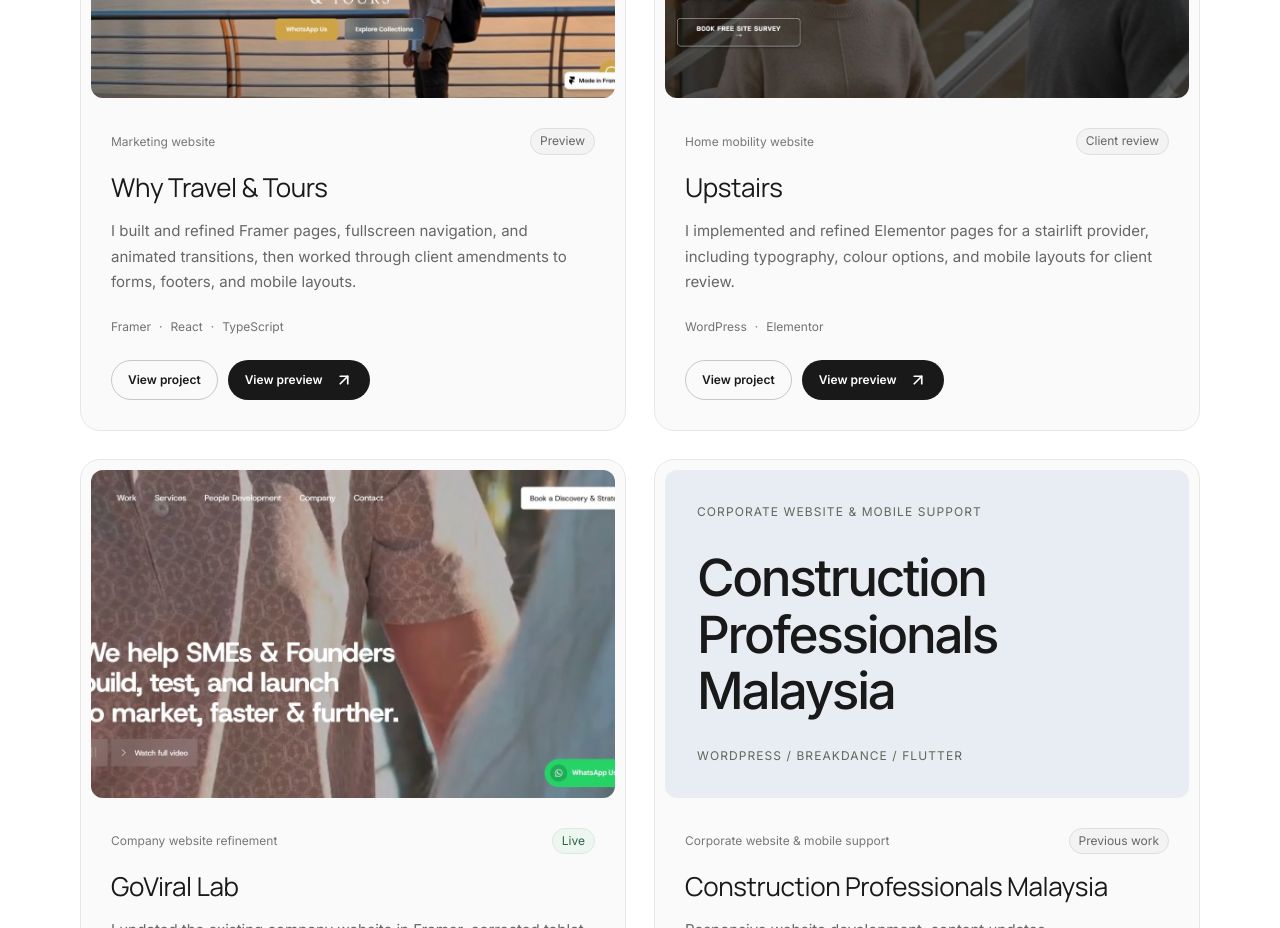
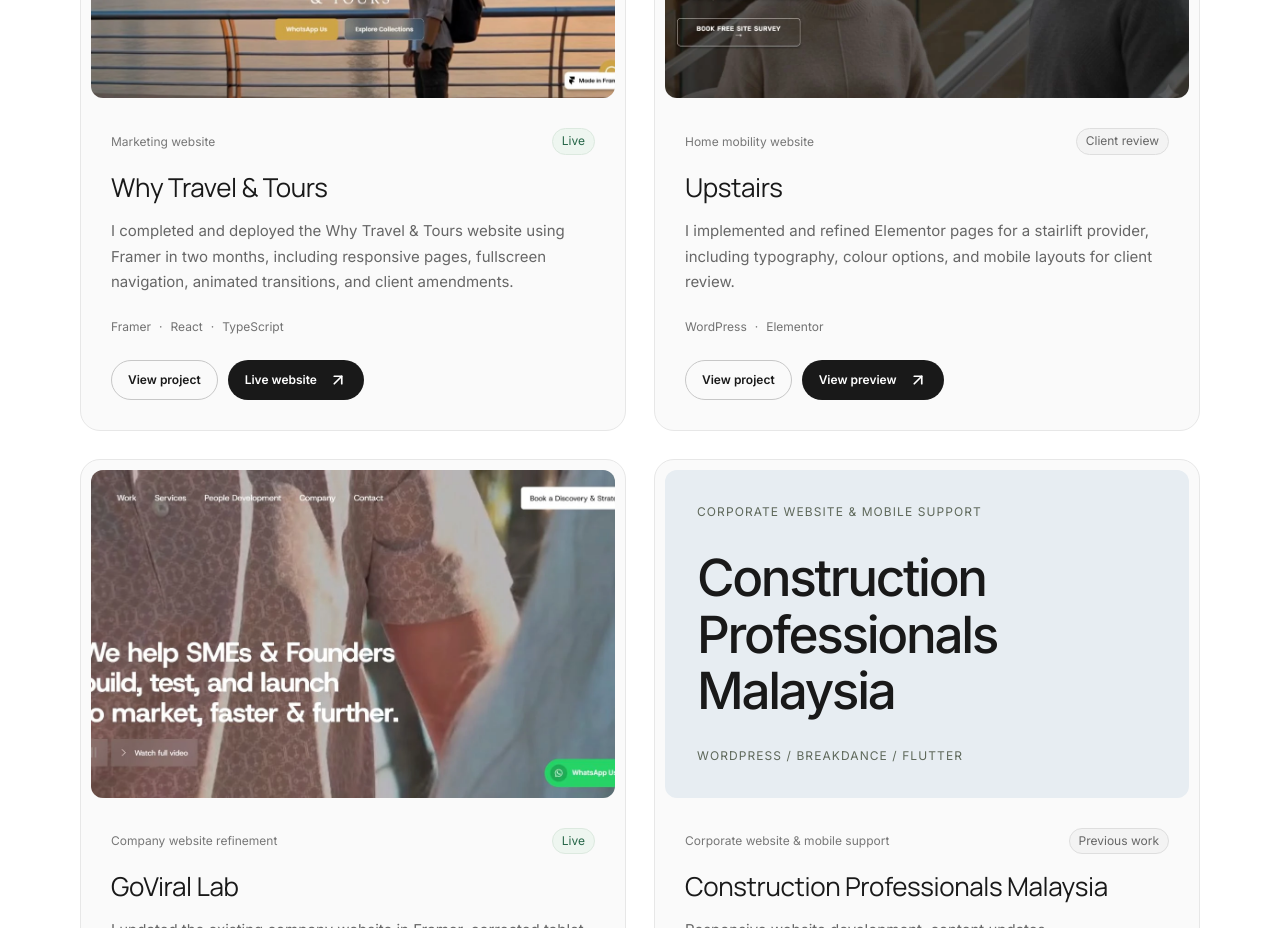
Before and after one commit to BearSoleh/bearhauzz-portfolio, a Next.js app: page /projects in a window 1280 px wide. Shown: the part 2080-3008 px from the top of the page. Built offline with nearby package versions, Linux system fonts and the light colour scheme.

Commit message:
Publish Why Travel launch and update resume

```diff
--- a/components/Experience.tsx
+++ b/components/Experience.tsx
@@ -8,6 +8,7 @@ const experience = [
     items: [
       "Develop and improve seven client and company websites across Shopify, Framer, WordPress, custom code, and Laravel.",
       "Build reusable sections, responsive layouts, product templates, and editable content systems.",
+      "Completed and deployed the Why Travel & Tours website using Framer within two months.",
       "Take ownership of inherited work, resolve client amendments, and coordinate concurrent projects through review and delivery.",
       "Handle cross-device QA, troubleshooting, staging workflows, and production deployment.",
     ],
--- a/data/projects.ts
+++ b/data/projects.ts
@@ -111,22 +111,23 @@ export const projects: Project[] = [
     name: "Why Travel & Tours",
     category: "Marketing website",
     stack: ["Framer", "React", "TypeScript"],
-    status: "Preview",
+    status: "Live",
     image: "/projects/why-travel.webp",
-    url: "https://rotating-decisions-826454.framer.app/",
-    linkLabel: "View preview",
+    url: "https://whytraveltour.com/",
+    linkLabel: "Live website",
     summary:
-      "I built and refined Framer pages, fullscreen navigation, and animated transitions, then worked through client amendments to forms, footers, and mobile layouts.",
-    role: "Page development & custom interactions",
+      "I completed and deployed the Why Travel & Tours website using Framer in two months, including responsive pages, fullscreen navigation, animated transitions, and client amendments.",
+    role: "Framer development, custom interactions & deployment",
     challenge:
       "Build the requested pages and interactions, then apply client feedback across desktop and mobile layouts.",
     contributions: [
       "Built and refined About, Contact, What’s New, Partner Program, and MICE & Events pages.",
       "Implemented fullscreen navigation, curtain transitions, staggered text animation, and responsive menu details.",
       "Standardised footers and CTAs, and refined forms, FAQ accordions, imagery, spacing, and hover interactions.",
+      "Completed development and deployed the Framer website to whytraveltour.com within two months.",
     ],
     outcome:
-      "I completed the requested amendments. The link is a Framer preview; a production-domain launch has not been confirmed.",
+      "Completed and deployed the website using Framer within two months. Why Travel & Tours is live at whytraveltour.com.",
   },
   {
     slug: "upstairs",
```
Also changed, not shown: 1 other file (tests, documents, lock files or other folders).
